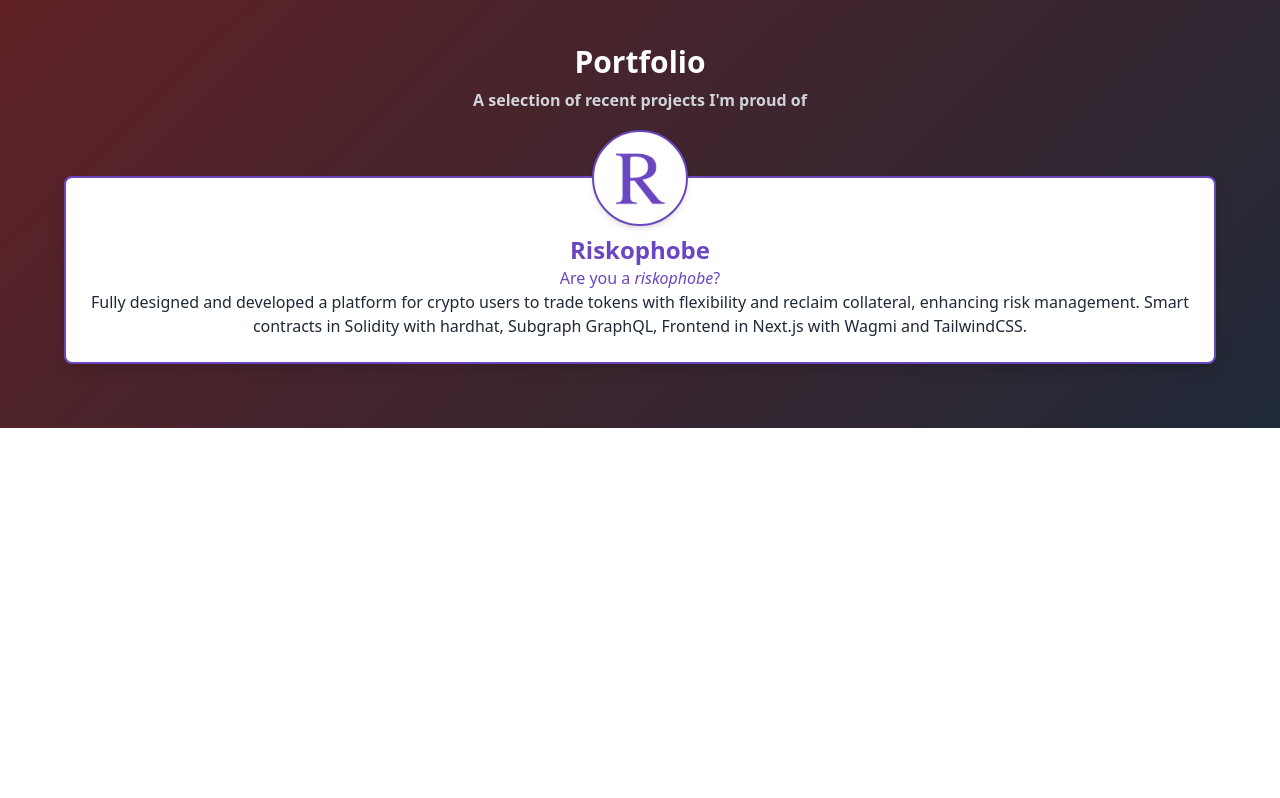
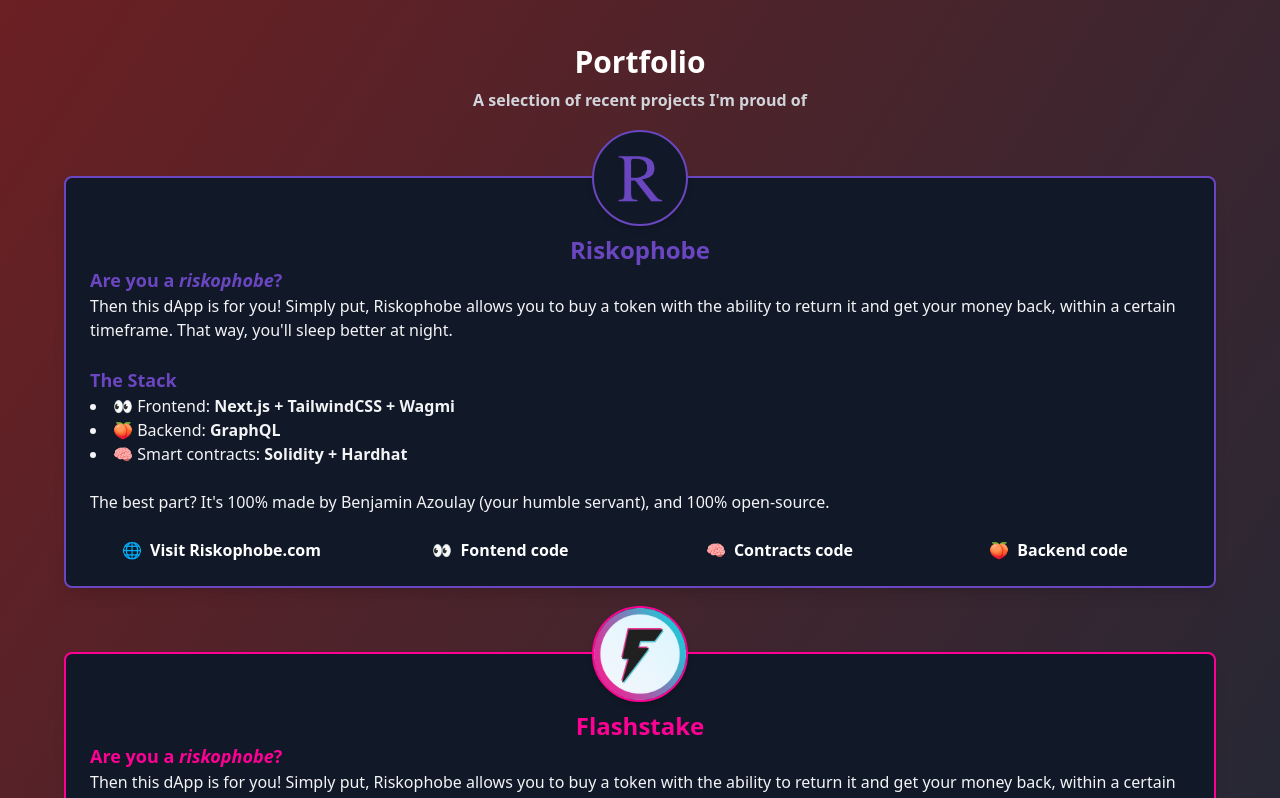
Before and after one commit to Walie-Matthieu/Walie-Matthieu, a Next.js app: page / in a window 1280 px wide. Shown: the part 820-1618 px from the top of the page. Before the commit the page ends 1248 px from the top, so only its background shows below. Built offline with nearby package versions, Linux system fonts and the light colour scheme.

Commit message:
RiskophobeContent done

```diff
--- a/src/app/components/ProjectBox.tsx
+++ b/src/app/components/ProjectBox.tsx
@@ -12,23 +12,23 @@ interface ProjectBoxProps {
 const ProjectBox: FC<ProjectBoxProps> = ({ title, image, color, Content }) => {
   return (
     <div
-      className="relative bg-white shadow-lg rounded-lg p-6 text-center border-2"
+      className="relative bg-gray-900 shadow-lg rounded-lg p-6 text-center border-2"
       style={{ borderColor: color }}
     >
       {/* Logo Container */}
       <div
-        className={`absolute left-1/2 -translate-x-1/2 -top-12 border-2 rounded-full bg-white flex items-center justify-center shadow-md`}
+        className={`absolute left-1/2 -translate-x-1/2 -top-12 border-2 rounded-full bg-gray-900 flex items-center justify-center shadow-md`}
         style={{
           width: 96,
           height: 96,
           borderColor: color,
         }}
       >
-        <Image src={image} alt={`${title} logo`} width={72} height={72} />
+        <Image src={image} alt={`${title} logo`} width={96} height={96} />
       </div>
 
       {/* Box Content */}
-      <div className="mt-8 text-gray-800">
+      <div className="mt-8 text-gray-100">
         <h3 className="text-2xl font-semibold" style={{ color }}>
           {title}
         </h3>
--- a/src/app/globals.css
+++ b/src/app/globals.css
@@ -1,6 +1,23 @@
 @tailwind base;
 @tailwind components;
 @tailwind utilities;
+
+::-webkit-scrollbar {
+  width: 5px;
+  height: 5px;
+}
+
+::-webkit-scrollbar-track {
+  background: #181818;
+}
+
+::-webkit-scrollbar-thumb {
+  background: #555555;
+}
+
+::-webkit-scrollbar-thumb:hover {
+  background: #555555;
+}
 
 .scrollWidget {
   transition: visibility 200ms linear, opacity 200ms linear;
@@ -14,10 +31,14 @@
   transform: translateY(4px);
 }
 
-.main-link {
+.bullet-link {
   @apply inline-flex items-center font-semibold space-x-2 text-white;
 }
 
-.main-link > span {
+.bullet-link > .label {
   @apply relative after:content-[''] after:absolute after:left-0 after:bottom-0 after:w-0 after:h-[2px] after:bg-white after:transition-all after:duration-300 hover:after:w-full;
 }
+
+button {
+  @apply p-2 rounded-md font-bold inline-flex items-center justify-center text-gray-900;
+}
--- a/src/app/page.tsx
+++ b/src/app/page.tsx
@@ -44,15 +44,15 @@ export default function Home() {
       </div>
       <div className="grid grid-cols-3 gap-3 sm:gap-8 justify-items-center font-medium sm:text-lg">
         <a
-          className="main-link"
+          className="bullet-link"
           href="https://github.com/BenAzlay"
           target="_blank"
         >
           <Image src="/logos/Github.png" alt="Github" width={24} height={24} />
-          <span>Github</span>
+          <span className="label">Github</span>
         </a>
         <a
-          className="main-link"
+          className="bullet-link"
           href="https://www.linkedin.com/in/benjaminazoulay1"
           target="_blank"
         >
@@ -62,10 +62,10 @@ export default function Home() {
             width={24}
             height={24}
           />
-          <span>LinkedIn</span>
+          <span className="label">LinkedIn</span>
         </a>
         <a
-          className="main-link"
+          className="bullet-link"
           href="https://blog.benjaminazoulay.com/"
           target="_blank"
         >
@@ -75,7 +75,7 @@ export default function Home() {
             width={24}
             height={24}
           />{" "}
-          <span>Tutorials</span>
+          <span className="label">Tutorials</span>
         </a>
       </div>
       <ScrollWidget projectsSectionRef={projectsSectionRef} />
@@ -86,7 +86,7 @@ export default function Home() {
     return (
       <div
         ref={projectsSectionRef}
-        className="p-6 md:p-12 lg:p-16 text-center space-y-16"
+        className="py-6 sm:py-12 px-1 sm:px-6 md:px-12 lg:p-16 text-center space-y-16"
       >
         <div className="space-y-2">
           <h2 className="text-3xl font-bold text-white">Portfolio</h2>
@@ -94,7 +94,7 @@ export default function Home() {
             A selection of recent projects I'm proud of
           </h3>
         </div>
-        <div className="grid grid-cols-1">
+        <div className="grid grid-cols-1 gap-16">
           {projectData.map((project, index) => (
             <ProjectBox
               key={index}
--- a/src/app/projects/RiskophobeProject.tsx
+++ b/src/app/projects/RiskophobeProject.tsx
@@ -1,17 +1,76 @@
-import { FC, Fragment } from "react";
+import { FC } from "react";
 import { ProjectContentProps } from "./projectData";
 
 const RiskophobeProject: FC<ProjectContentProps> = ({ color }) => {
   return (
-    <Fragment>
-      <h4 style={{ color }}>
-        Are you a <i>riskophobe</i>?
-      </h4>
-      Fully designed and developed a platform for crypto users to trade tokens
-      with flexibility and reclaim collateral, enhancing risk management. Smart
-      contracts in Solidity with hardhat, Subgraph GraphQL, Frontend in Next.js
-      with Wagmi and TailwindCSS.
-    </Fragment>
+    <div className="text-start space-y-6 font-medium">
+      <div>
+        <h4 style={{ color }} className="text-lg font-bold">
+          Are you a <i>riskophobe</i>?
+        </h4>
+        <p>
+          Then this dApp is for you! Simply put, Riskophobe allows you to buy a
+          token with the ability to return it and get your money back, within a
+          certain timeframe. That way, you'll sleep better at night.
+        </p>
+      </div>
+      <div>
+        <h4 style={{ color }} className="text-lg font-bold">
+          The Stack
+        </h4>
+        <ul className="list-disc list-inside">
+          <li>
+            👀 Frontend:{" "}
+            <span className="font-bold">Next.js + TailwindCSS + Wagmi</span>
+          </li>
+          <li>
+            🍑 Backend: <span className="font-bold">GraphQL</span>
+          </li>
+          <li>
+            🧠 Smart contracts:{" "}
+            <span className="font-bold">Solidity + Hardhat</span>
+          </li>
+        </ul>
+      </div>
+      <p>
+        The best part? It's 100% made by Benjamin Azoulay (your humble servant),
+        and 100% open-source.
+      </p>
+      <div className="grid grid-cols-1 md:grid-cols-2 lg:grid-cols-4 gap-4 justify-items-start lg:justify-items-center">
+        <a
+          className="bullet-link"
+          href="https://riskophobe.com"
+          target="_blank"
+        >
+          <span>🌐</span>
+          <span className="label">Visit Riskophobe.com</span>
+        </a>
+        <a
+          className="bullet-link"
+          href="https://github.com/BenAzlay/riskophobe-frontend"
+          target="_blank"
+        >
+          <span>👀</span>
+          <span className="label">Fontend code</span>
+        </a>
+        <a
+          className="bullet-link"
+          href="https://github.com/BenAzlay/riskophobe-contracts"
+          target="_blank"
+        >
+          <span>🧠</span>
+          <span className="label">Contracts code</span>
+        </a>
+        <a
+          className="bullet-link"
+          href="https://github.com/BenAzlay/riskophobe-backend"
+          target="_blank"
+        >
+          <span>🍑</span>
+          <span className="label">Backend code</span>
+        </a>
+      </div>
+    </div>
   );
 };
 
--- a/src/app/projects/projectData.ts
+++ b/src/app/projects/projectData.ts
@@ -1,4 +1,4 @@
-import { FC, ReactNode } from "react";
+import { FC } from "react";
 import RiskophobeProject from "./RiskophobeProject";
 
 export interface ProjectContentProps {
@@ -21,6 +21,13 @@ const projectData: Project[] = [
     link: "https://riskophobe.com/",
     color: "#6B46C1",
   },
+  {
+    title: "Flashstake",
+    logo: "/logos/Flashstake.png",
+    content: RiskophobeProject,
+    link: "https://flashstake.io/",
+    color: "#FE0094",
+  },
 ];
 
 export default projectData;
```
Also changed, not shown: public/logos/Flashstake.png (added), public/logos/Riskophobe.png.
